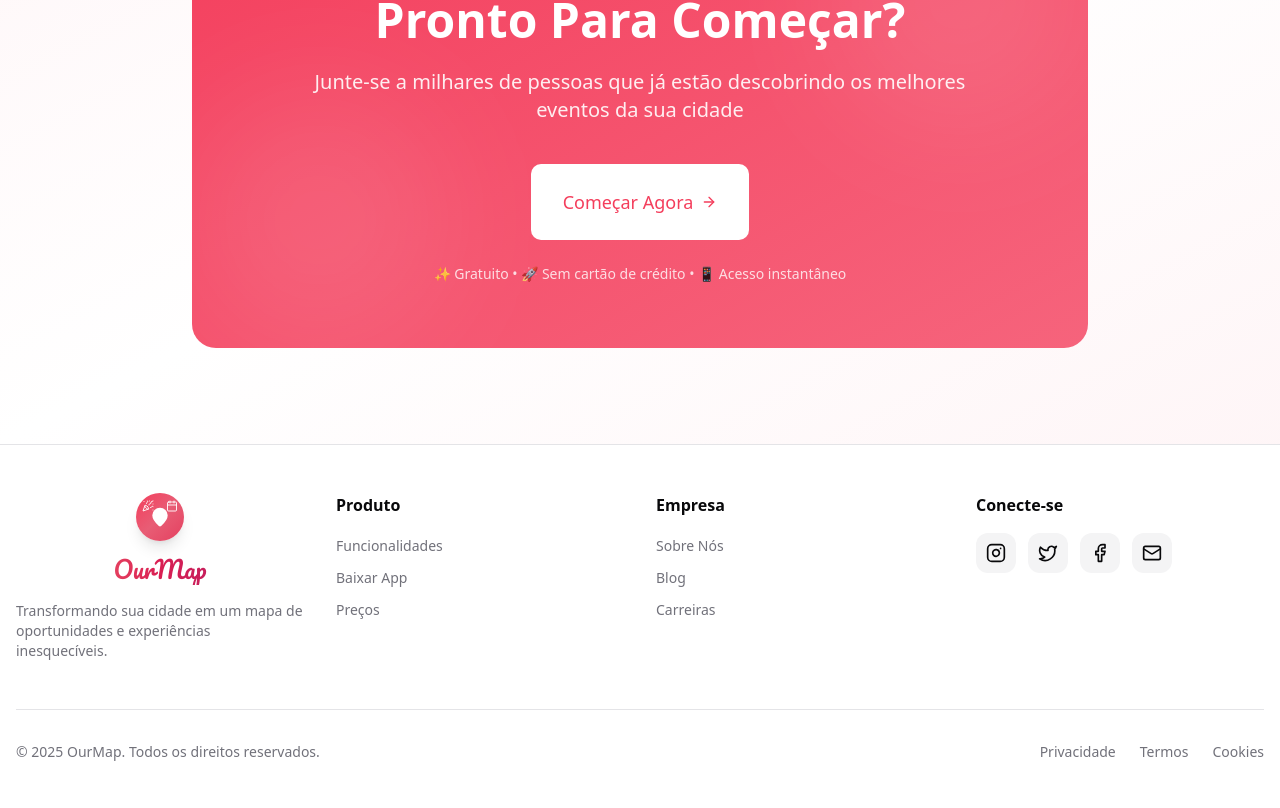
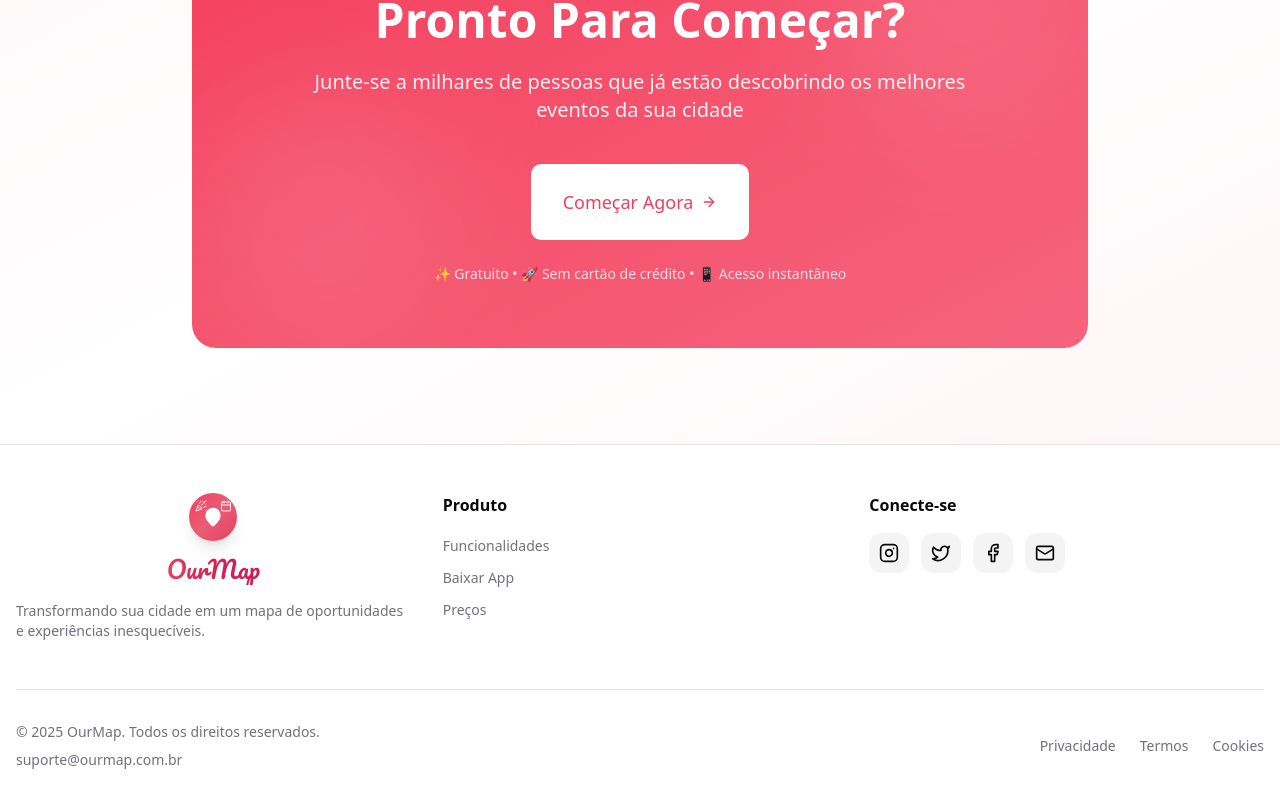
Before and after one commit to brunobrito98/ourmap-site-builder, a React (Vite) app: page / in a window 1280 px wide. Shown: the part 2714-3522 px from the top of the page. Built offline with nearby package versions, Linux system fonts and the light colour scheme; the HTML template or start-up script is replaced by a standard one.

Commit message:
Update footer links and email

```diff
--- a/src/components/Footer.tsx
+++ b/src/components/Footer.tsx
@@ -7,7 +7,7 @@ const Footer = () => {
   return (
     <footer className="bg-card border-t border-border">
       <div className="container mx-auto px-4 py-12">
-        <div className="grid grid-cols-1 md:grid-cols-4 gap-8">
+        <div className="grid grid-cols-1 md:grid-cols-3 gap-8">
           {/* Brand */}
           <div className="space-y-4">
             <Logo size="sm" />
@@ -33,28 +33,6 @@ const Footer = () => {
               <li>
                 <a href="#" className="text-muted-foreground hover:text-primary transition-colors text-sm">
                   Preços
-                </a>
-              </li>
-            </ul>
-          </div>
-
-          {/* Company */}
-          <div className="space-y-4">
-            <h3 className="font-semibold text-foreground">Empresa</h3>
-            <ul className="space-y-2">
-              <li>
-                <a href="#" className="text-muted-foreground hover:text-primary transition-colors text-sm">
-                  Sobre Nós
-                </a>
-              </li>
-              <li>
-                <a href="#" className="text-muted-foreground hover:text-primary transition-colors text-sm">
-                  Blog
-                </a>
-              </li>
-              <li>
-                <a href="#" className="text-muted-foreground hover:text-primary transition-colors text-sm">
-                  Carreiras
                 </a>
               </li>
             </ul>
@@ -98,9 +76,14 @@ const Footer = () => {
 
         {/* Bottom Bar */}
         <div className="mt-12 pt-8 border-t border-border flex flex-col md:flex-row justify-between items-center gap-4">
-          <p className="text-muted-foreground text-sm">
-            © {currentYear} OurMap. Todos os direitos reservados.
-          </p>
+          <div className="flex flex-col items-center md:items-start gap-2">
+            <p className="text-muted-foreground text-sm">
+              © {currentYear} OurMap. Todos os direitos reservados.
+            </p>
+            <a href="mailto:suporte@ourmap.com.br" className="text-muted-foreground hover:text-primary transition-colors text-sm">
+              suporte@ourmap.com.br
+            </a>
+          </div>
           <div className="flex gap-6">
             <a href="#" className="text-muted-foreground hover:text-primary transition-colors text-sm">
               Privacidade
```
